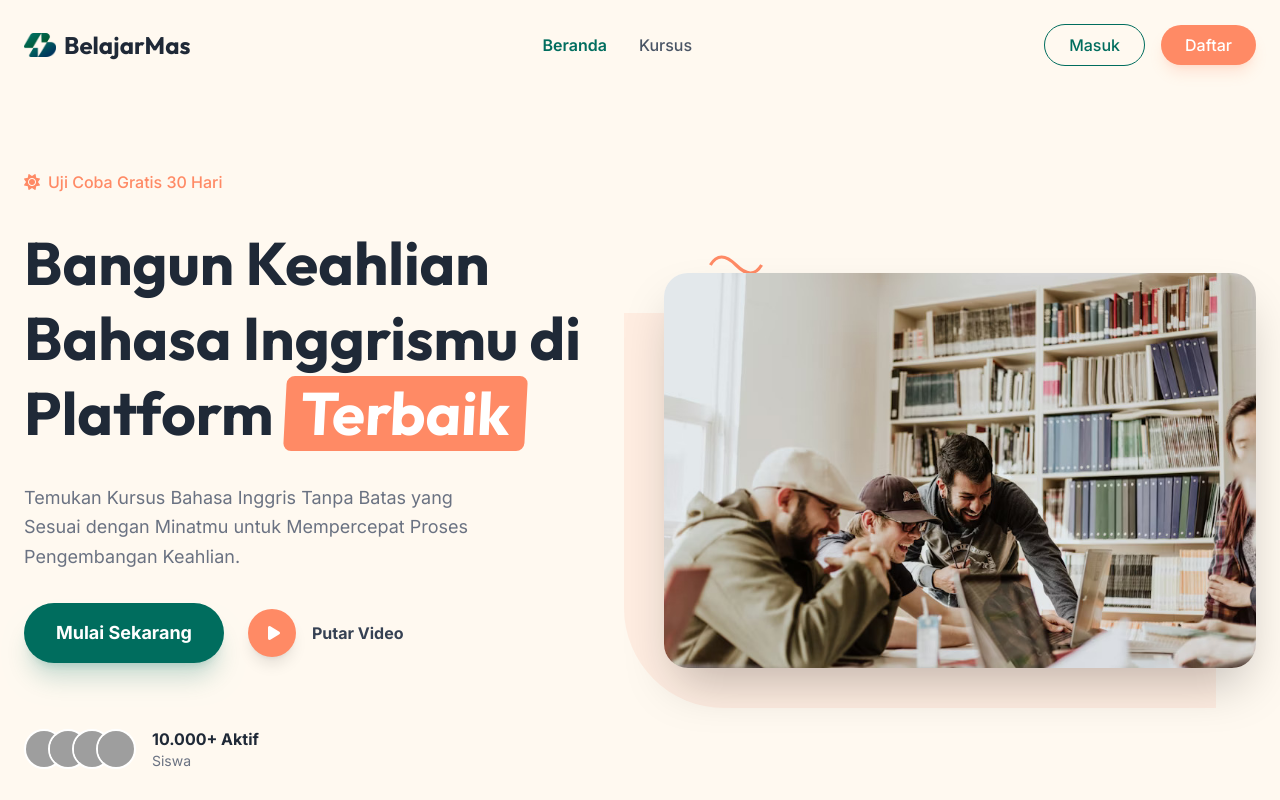
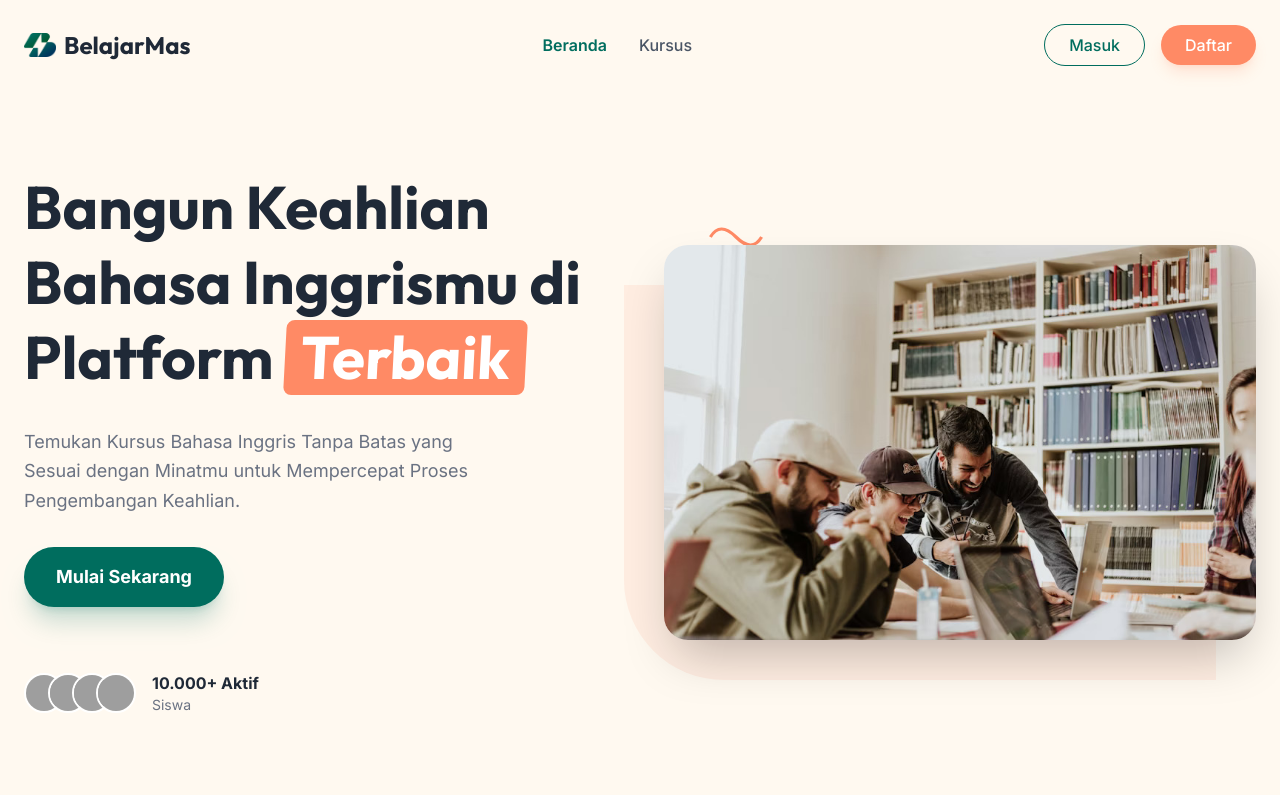
Before and after one commit to Soepardi/BelajarMas-E-learning, a website: page index.html in a window 1280 px wide. Shown: the top 800 px of the page. Drawn offline with Linux system fonts and the light colour scheme; grey boxes are pictures that could not be loaded.

Commit message:
fix landing page

```diff
--- a/index.html
+++ b/index.html
@@ -6,30 +6,30 @@
     <meta name="viewport" content="width=device-width, initial-scale=1.0">
     <title>BelajarMas - Bangun Keahlianmu</title>
     <link rel="icon" type="image/x-icon" href="assets/images/icon.ico">
-    <!-- Google Fonts -->
+
     <link rel="preconnect" href="https://fonts.googleapis.com">
     <link rel="preconnect" href="https://fonts.gstatic.com" crossorigin>
     <link
         href="https://fonts.googleapis.com/css2?family=Inter:wght@300;400;500;600;700&family=Outfit:wght@400;500;600;700&display=swap"
         rel="stylesheet">
-    <!-- FontAwesome -->
+
     <link rel="stylesheet" href="https://cdnjs.cloudflare.com/ajax/libs/font-awesome/6.4.0/css/all.min.css">
-    <!-- Custom CSS -->
+
     <link rel="stylesheet" href="assets/css/style.css">
 </head>
 
 <body class="bg-white text-brand-black font-sans">
 
-    <!-- Header Section (Navbar + Hero) in Cream -->
+
     <header id="home" class="bg-brand-cream w-full relative">
-        <!-- Navbar -->
+
         <nav class="max-w-7xl mx-auto px-6 py-6 flex items-center justify-between">
             <div class="flex items-center gap-2">
                 <img src="assets/images/logo.png" alt="BelajarMas" class="w-8 h-8 object-contain">
                 <span class="text-2xl font-heading font-bold text-brand-black">BelajarMas</span>
             </div>
 
-            <!-- Desktop Menu -->
+
             <div class="hidden md:flex items-center gap-8 font-medium text-gray-600">
                 <a href="#home" class="text-brand-teal font-semibold">Beranda</a>
                 <a href="#categories" class="hover:text-brand-teal transition-colors">Kursus</a>
@@ -42,13 +42,13 @@
                     class="px-6 py-2 rounded-full bg-brand-orange text-white font-medium hover:bg-brand-orange-hover transition-all shadow-lg shadow-brand-orange/20">Daftar</a>
             </div>
 
-            <!-- Mobile Menu Button -->
+
             <button id="mobile-menu-btn" class="md:hidden text-gray-600 hover:text-brand-teal focus:outline-none">
                 <i class="fas fa-bars text-2xl"></i>
             </button>
         </nav>
 
-        <!-- Mobile Menu Dropdown -->
+
         <div id="mobile-menu"
             class="hidden md:hidden absolute top-full left-0 w-full bg-white shadow-lg z-50 border-t border-gray-100">
             <div class="flex flex-col p-4 space-y-4">
@@ -64,15 +64,10 @@
             </div>
         </div>
 
-        <!-- Hero Content -->
+
         <div class="max-w-7xl mx-auto px-6 py-12 md:py-20 grid grid-cols-1 md:grid-cols-2 gap-12 items-center">
-            <!-- Left Content -->
+
             <div class="space-y-8 animate-fade-in">
-                <div class="flex items-center gap-2 text-brand-orange font-medium">
-                    <i class="fas fa-sun animate-spin-slow"></i>
-                    <span>Uji Coba Gratis 30 Hari</span>
-                </div>
-
                 <h1 class="text-5xl md:text-6xl font-heading font-bold leading-tight text-brand-black">
                     Bangun Keahlian<br>
                     Bahasa Inggrismu di Platform <span
@@ -89,14 +84,6 @@
                         class="px-8 py-4 rounded-full bg-brand-teal text-white font-bold text-lg hover:bg-brand-teal-dark transition-all shadow-xl shadow-brand-teal/20">
                         Mulai Sekarang
                     </a>
-
-                    <button class="flex items-center gap-4 group" onclick="alert('Video preview coming soon!')">
-                        <div
-                            class="w-12 h-12 rounded-full bg-brand-orange text-white flex items-center justify-center shadow-lg group-hover:scale-110 transition-transform">
-                            <i class="fas fa-play ml-1"></i>
-                        </div>
-                        <span class="font-bold text-gray-700">Putar Video</span>
-                    </button>
                 </div>
 
                 <div class="pt-8 flex items-center gap-4">
@@ -117,20 +104,20 @@
                 </div>
             </div>
 
-            <!-- Right Image -->
+
             <div class="relative animate-fade-in" style="animation-delay: 0.2s;">
-                <!-- Abstract Background Shapes -->
+
                 <div
                     class="absolute top-10 right-10 w-full h-full bg-brand-orange/10 rounded-tr-[100px] rounded-bl-[100px] -z-10">
                 </div>
                 <div class="absolute bottom-[-20px] left-[-20px] w-24 h-24 bg-dots text-brand-teal opacity-20"></div>
 
-                <!-- Main Hero Image -->
+
                 <div class="relative z-10 rounded-3xl overflow-hidden shadow-2xl">
                     <img src="assets/images/3.jpg" alt="Student Learning" class="w-full h-full object-cover">
                 </div>
 
-                <!-- Decorative doodles (CSS based) -->
+
                 <svg class="absolute -top-10 left-10 w-16 h-16 text-brand-orange" viewBox="0 0 100 100" fill="none"
                     stroke="currentColor" stroke-width="5">
                     <path d="M10,50 Q25,25 50,50 T90,50" />
@@ -139,7 +126,7 @@
         </div>
     </header>
 
-    <!-- Categories Section -->
+
     <section id="categories" class="max-w-7xl mx-auto px-6 py-20">
         <div class="text-center mb-16 space-y-4">
             <div class="flex items-center justify-center gap-2 text-brand-orange font-medium">
@@ -155,7 +142,7 @@
         </div>
 
         <div class="grid grid-cols-1 sm:grid-cols-2 lg:grid-cols-4 gap-6">
-            <!-- Card 1 -->
+
             <div
                 class="group bg-brand-cream border border-orange-100 p-8 rounded-3xl text-center hover:bg-orange-100 hover:shadow-xl hover:shadow-brand-orange/10 transition-all cursor-pointer">
                 <div
@@ -166,7 +153,7 @@
                 <p class="text-gray-500 text-sm">Kuasai membaca, menulis, dan berbicara.</p>
             </div>
 
-            <!-- Card 2 -->
+
             <div
                 class="group bg-brand-cream border border-orange-100 p-8 rounded-3xl text-center hover:bg-orange-100 hover:shadow-xl hover:shadow-brand-orange/10 transition-all cursor-pointer">
                 <div
@@ -177,7 +164,7 @@
                 <p class="text-gray-500 text-sm">Keahlian komunikasi profesional.</p>
             </div>
 
-            <!-- Card 3 -->
+
             <div
                 class="group bg-brand-cream border border-orange-100 p-8 rounded-3xl text-center hover:bg-orange-100 hover:shadow-xl hover:shadow-brand-orange/10 transition-all cursor-pointer">
                 <div
@@ -188,7 +175,7 @@
                 <p class="text-gray-500 text-sm">Dapatkan skor yang dibutuhkan untuk universitas.</p>
             </div>
 
-            <!-- Card 4 -->
+
             <div
                 class="group bg-brand-cream border border-orange-100 p-8 rounded-3xl text-center hover:bg-orange-100 hover:shadow-xl hover:shadow-brand-orange/10 transition-all cursor-pointer">
                 <div
@@ -201,7 +188,7 @@
         </div>
     </section>
 
-    <!-- CTA Section -->
+
     <section class="max-w-7xl mx-auto px-6 mb-20">
         <div
             class="bg-brand-teal rounded-[3rem] p-12 md:p-24 text-center relative overflow-hidden shadow-2xl shadow-brand-teal/20">
@@ -219,13 +206,13 @@
                 <p class="text-sm text-white/70 mt-4"><i class="fas fa-check-circle mr-2"></i>Tanpa kartu kredit</p>
             </div>
 
-            <!-- Background Pattern -->
+
             <div class="absolute top-0 left-0 w-full h-full opacity-10"
                 style="background-image: radial-gradient(#fff 2px, transparent 2px); background-size: 30px 30px;"></div>
         </div>
     </section>
 
-    <!-- Footer -->
+
     <footer class="bg-brand-black text-white pt-20 pb-10">
         <div class="max-w-7xl mx-auto px-6 grid md:grid-cols-4 gap-12 mb-16">
             <div class="space-y-6">
@@ -258,7 +245,7 @@
                 </ul>
             </div>
 
-            <!-- Links -->
+
             <div>
                 <h4 class="font-bold text-lg mb-6 text-brand-teal">Tentang Saya</h4>
                 <ul class="space-y-4 text-gray-400 text-sm">
@@ -269,7 +256,7 @@
                 </ul>
             </div>
 
-            <!-- Newsletter -->
+
             <div>
                 <h4 class="font-bold text-lg mb-6 text-brand-teal">Tetap Terupdate</h4>
                 <p class="text-gray-400 text-sm mb-4">Kursus baru dan tips langsung ke kotak masukmu.</p>
@@ -294,7 +281,7 @@
     </footer>
 
     <script>
-        // Mobile Menu Toggle
+
         const menuBtn = document.getElementById('mobile-menu-btn');
         const mobileMenu = document.getElementById('mobile-menu');
 
```
